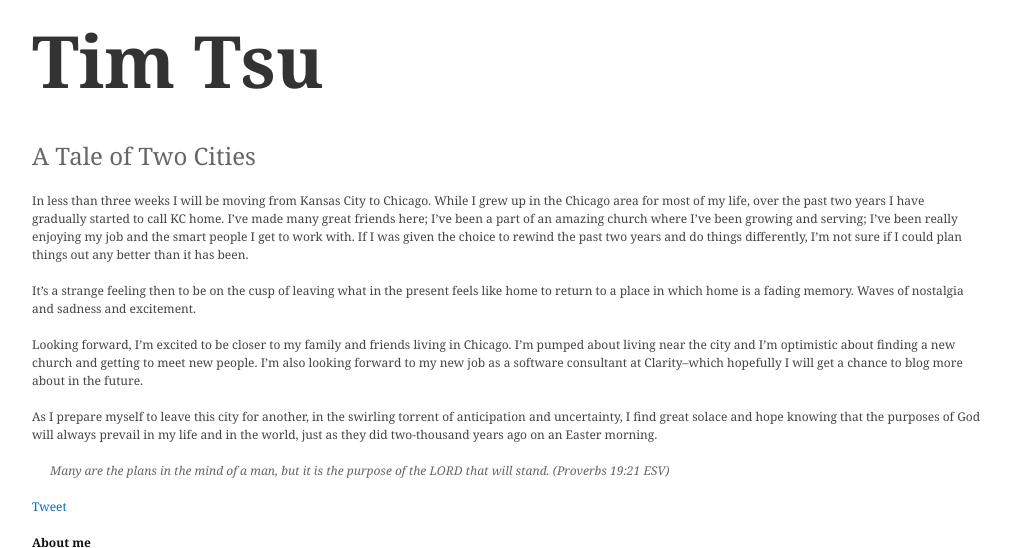
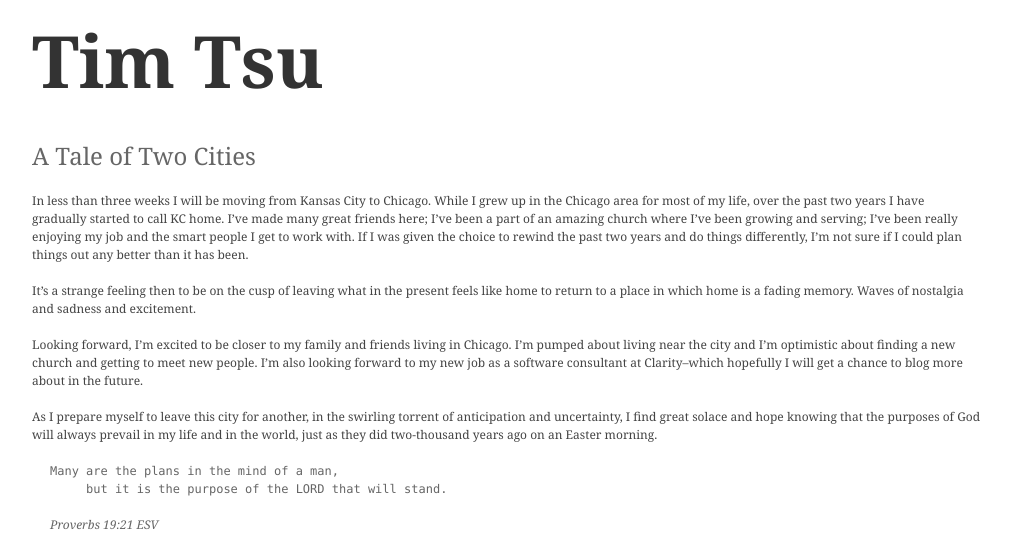
Before and after one commit to ttsu/ttsu.github.com, a Jekyll site: the page built from _posts/2012-04-10-A-Tale-of-Two-Cities.md, in a window 1280 px wide, cut to the strip 0-548 px from the top of the page. Shown: the whole strip, without its empty margins (133-1144 px from the left). Built offline with Jekyll 4.4.1, drawn with Linux system fonts in a browser that asks for light colours; comment, search, counter and statistics services are not loaded; some of the changed lines change nothing that is shown.

Commit message:
fix block quote

```diff
--- a/_posts/2012-04-10-A-Tale-of-Two-Cities.md
+++ b/_posts/2012-04-10-A-Tale-of-Two-Cities.md
@@ -22,6 +22,8 @@ As I prepare myself to leave this city for another, in the swirling torrent of a
 I find great solace and hope knowing that the purposes of God will always prevail in my life and in
 the world, just as they did two-thousand years ago on an Easter morning.
 
->    Many are the plans in the mind of a man,
-		but it is the purpose of the LORD that will stand.
-(Proverbs 19:21 ESV)
+> <pre>
+> Many are the plans in the mind of a man,
+>      but it is the purpose of the LORD that will stand.
+> </pre>
+> <cite>Proverbs 19:21 ESV<cite>
```
